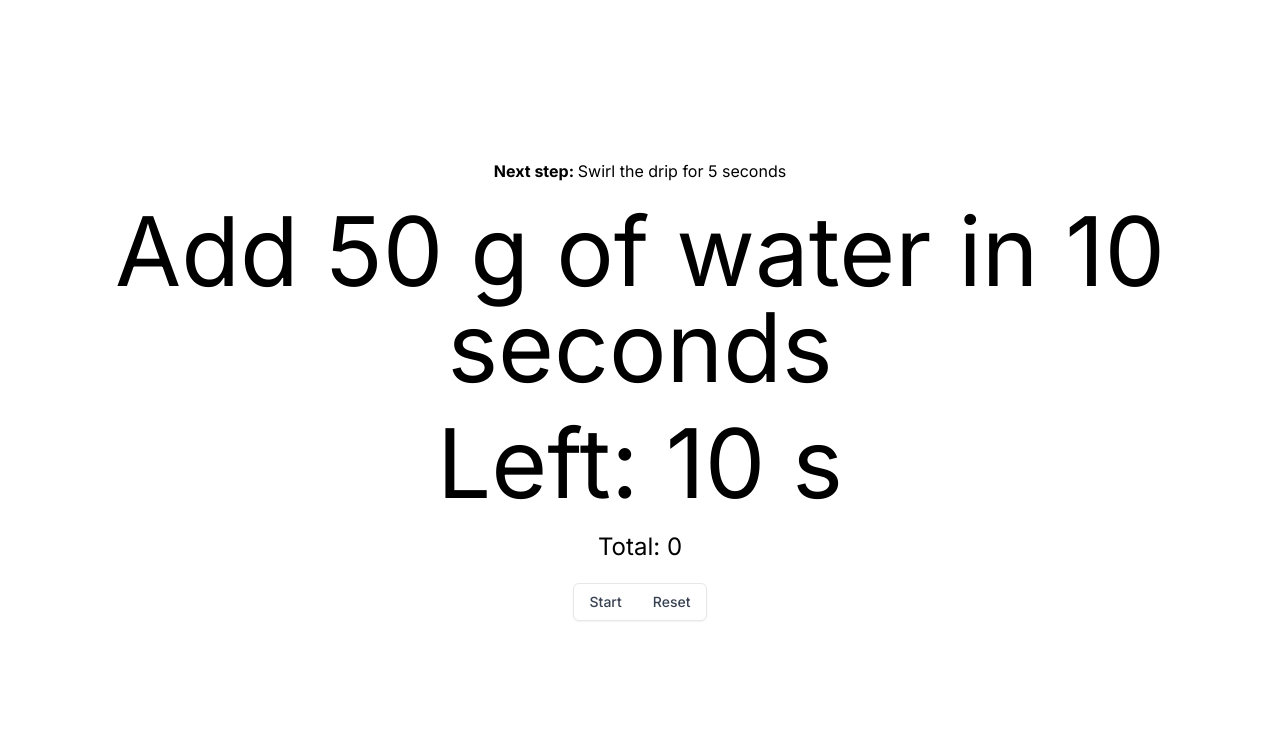
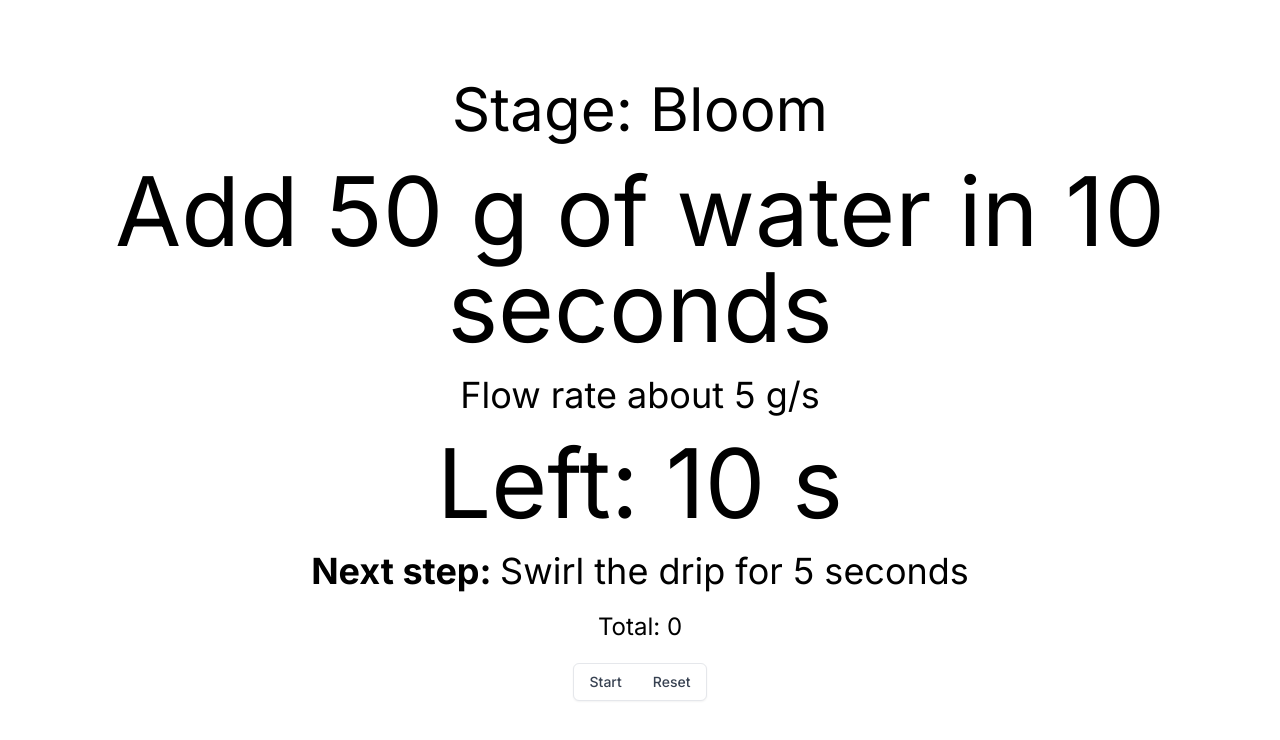
Before and after one commit to jakub-filistynski/coffee-brew-timer, a Next.js app: page / in a window 1280 px wide. Shown: the top 740 px of the page. Built offline with nearby package versions, Linux system fonts and the light colour scheme.

Commit message:
feat(timer + recipe schema): add stage and comment to schema (#10)

```diff
--- a/src/app/lib/definitions.ts
+++ b/src/app/lib/definitions.ts
@@ -6,4 +6,6 @@ export type Settings = {
 export type Step = {
     message: string
     deadline: number
+    stage?: string
+    comment?: string
 }
--- a/src/app/lib/recipies/drip/hoffman.ts
+++ b/src/app/lib/recipies/drip/hoffman.ts
@@ -1,18 +1,23 @@
-import { Step } from "@/app/lib/definitions";
+import {Step} from "@/app/lib/definitions";
 
-export const getHoffmanMethoSteps = (waterAmount: number): Array<Step> => {
+export const getHoffmanBetterOneCupMethodSteps = (waterAmount: number): Array<Step> => {
   return [
-    { message: `Add ${waterAmount} g of water in 10 seconds`, deadline: 10 }, // 10
-    { message: "Swirl the drip for 5 seconds", deadline: 15 }, // 15
-    { message: "Wait for 30 seconds", deadline: 45 }, // 45
-    { message: `Add ${waterAmount} g of water in 15 seconds`, deadline: 60 }, // 1:00
-    { message: "Wait for 10 seconds", deadline: 70 }, // 1:10
-    { message: `Add ${waterAmount} g of water in 10 seconds`, deadline: 80 }, // 1:20
-    { message: "Wait for 10 seconds", deadline: 90 }, // 1:30
-    { message: `Add ${waterAmount} g of water in 10 seconds`, deadline: 100 }, // 1:40
-    { message: "Wait for 10 seconds", deadline: 110 }, // 1:50
-    { message: `Add ${waterAmount} g of water in 10 seconds`, deadline: 120 }, // 2:00
-    { message: "Gentle swirl the drip for 5 seconds", deadline: 125 }, // 2:05
+    {
+      message: `Add ${waterAmount} g of water in 10 seconds`,
+      deadline: 10,
+      stage: 'Bloom',
+      comment: `Flow rate about ${waterAmount / 10} g/s`
+    }, // 10
+    {message: "Swirl the drip for 5 seconds", deadline: 15}, // 15
+    {message: "Wait for 30 seconds", deadline: 45, stage: 'Bloom'}, // 45
+    {message: `Add ${waterAmount} g of water in 15 seconds`, deadline: 60}, // 1:00
+    {message: "Wait for 10 seconds", deadline: 70}, // 1:10
+    {message: `Add ${waterAmount} g of water in 10 seconds`, deadline: 80, stage: 'Second pour'}, // 1:20
+    {message: "Wait for 10 seconds", deadline: 90}, // 1:30
+    {message: `Add ${waterAmount} g of water in 10 seconds`, deadline: 100}, // 1:40
+    {message: "Wait for 10 seconds", deadline: 110}, // 1:50
+    {message: `Add ${waterAmount} g of water in 10 seconds`, deadline: 120}, // 2:00
+    {message: "Gentle swirl the drip for 5 seconds", deadline: 125}, // 2:05
     {
       message:
         "Wait for the water to flow (Ideally, the water should drain to +- 3:30 minutes)",
--- a/src/app/page.tsx
+++ b/src/app/page.tsx
@@ -1,10 +1,10 @@
 import { Timer } from "@/app/ui/timer/timer";
-import { getHoffmanMethoSteps } from "@/app/lib/recipies/drip/hoffman";
+import { getHoffmanBetterOneCupMethodSteps } from "@/app/lib/recipies/drip/hoffman";
 
 export default function Home() {
   return (
     <main>
-      <Timer steps={getHoffmanMethoSteps(50)} />
+      <Timer steps={getHoffmanBetterOneCupMethodSteps(50)} />
     </main>
   );
 }
--- a/src/app/ui/timer/timer.tsx
+++ b/src/app/ui/timer/timer.tsx
@@ -54,16 +54,28 @@ export function Timer({ steps }: Props) {
   return (
     <div className="flex items-center justify-center h-screen">
       <div className="text-center space-y-5 flex flex-col">
-        <span className="text-2xlsm:text-4xl ">
+        <div className="text-4xl sm:text-6xl h-10 sm:h-16">
+          {steps[currentStepIndex].stage ?
+            `Stage: ${steps[currentStepIndex].stage}` : null
+          }
+        </div>
+        <div className="text-4xl sm:text-8xl  flex flex-col space-y-5">
+          <span>{steps[currentStepIndex].message}</span>
+        </div>
+        <div className="text-2xl sm:text-4xl h-8 sm:h-10">
+          {steps[currentStepIndex].comment ?
+            steps[currentStepIndex].comment: null
+          }
+        </div>
+        <div className="text-4xl sm:text-8xl  flex flex-col space-y-5">
+          <span>Left: {steps[currentStepIndex].deadline - totalSeconds} s</span>
+        </div>
+        <span className="text-2xl sm:text-4xl ">
           <b>Next step: </b>{" "}
           {currentStepIndex === steps.length
             ? ""
             : steps[currentStepIndex + 1].message}
         </span>
-        <div className="text-4xl sm:text-8xl  flex flex-col space-y-5">
-          <span>{steps[currentStepIndex].message}</span>
-          <span>Left: {steps[currentStepIndex].deadline - totalSeconds} s</span>
-        </div>
         <span className="sm:text-2xl text-xl">Total: {totalSeconds}</span>
         <div>
           <span className="inline-flex -space-x-px overflow-hidden rounded-md border bg-white shadow-sm">
```
